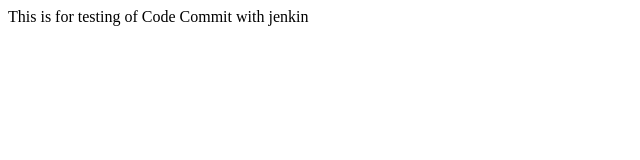
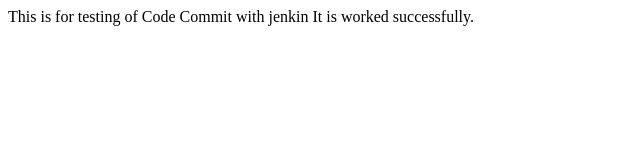
Before and after one commit to MoH563-85/Mohit, a plain HTML site: page Mohit.html in a window 1280 px wide. Shown: the whole page, without its empty margins (0-640 px from the left). Drawn offline with Linux system fonts and the light colour scheme.

Commit message:
Update Mohit.html

```diff
--- a/Mohit.html
+++ b/Mohit.html
@@ -6,5 +6,6 @@ Jenkin code deployment
 </head>
 <Body>
 This is for testing of Code Commit with jenkin
+  It is worked successfully.
 </Body>
 </html>
```
